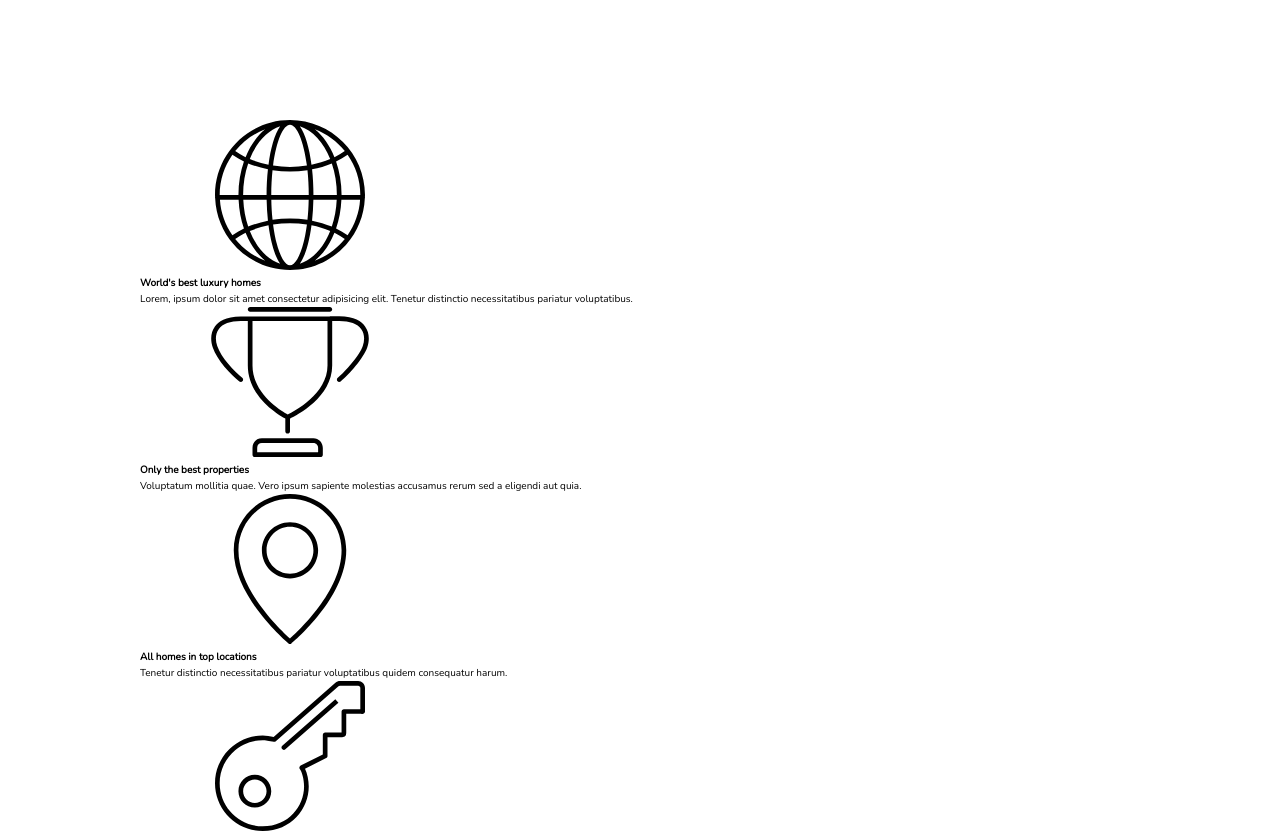
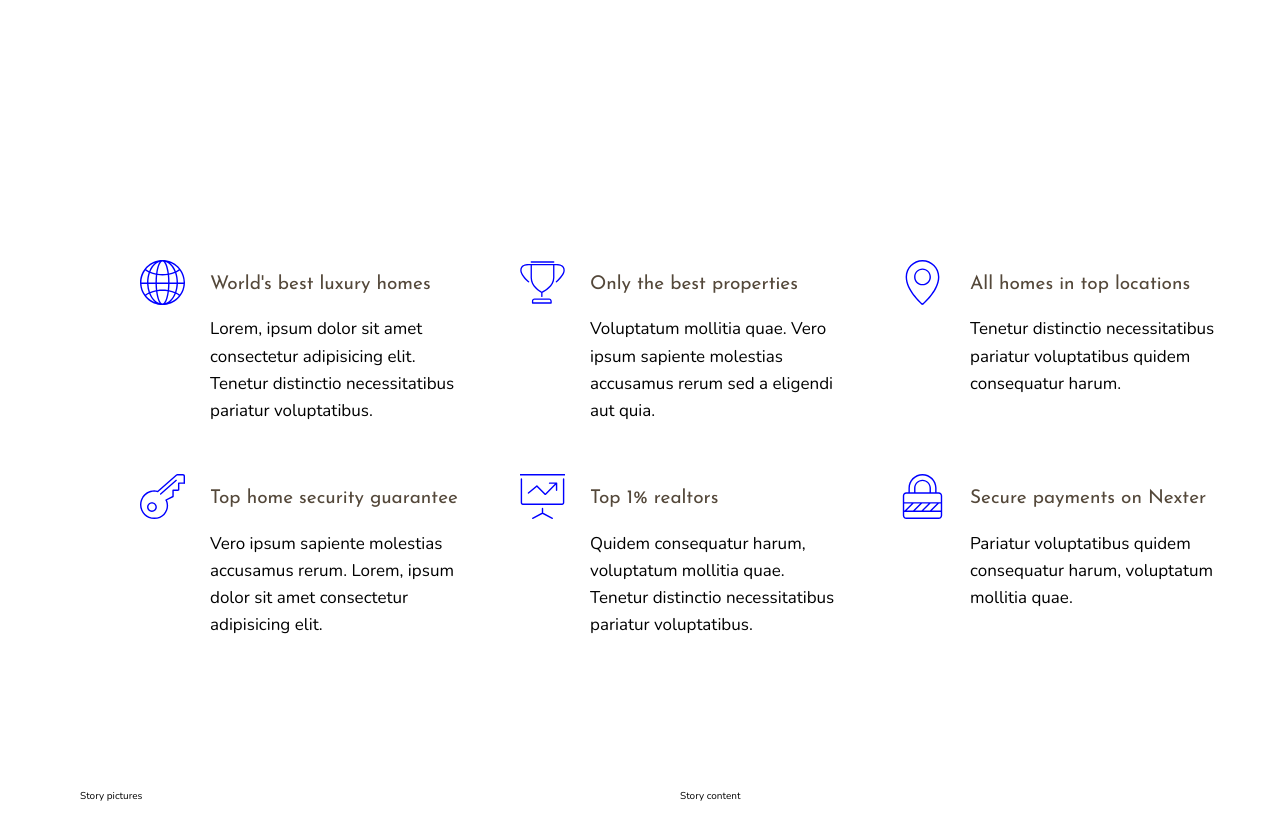
Before and after one commit to juliasj/awayfy, a website: page index.html in a window 1280 px wide. Shown: the part 520-1353 px from the top of the page. Drawn offline with nearby package versions, Linux system fonts and the light colour scheme.

Commit message:
Add Features styles

```diff
--- a/sass/_features.scss
+++ b/sass/_features.scss
@@ -1,4 +1,29 @@
 .features {
     grid-column: center-start / center-end;
 
+    margin: 15rem 0;
+
+    display: grid;
+    grid-template-columns: repeat(auto-fit, minmax(25rem, 1fr));
+    grid-gap: 6rem;
+    align-items: start;
 }
+
+.feature {
+    display: grid;
+    grid-template-columns: min-content 1fr;
+    grid-row-gap: 1.5rem;
+    grid-column-gap: 2.5rem;
+
+    &__icon {
+        grid-row: 1 / span 2;
+        fill: blue;
+        width: 4.5rem;
+        height: 4.5rem;
+        transform: translateY(-1rem);
+    }
+
+    &__text {
+        font-size: 1.7rem;
+    }
+}
```
Also changed, not shown: css/style.css.
